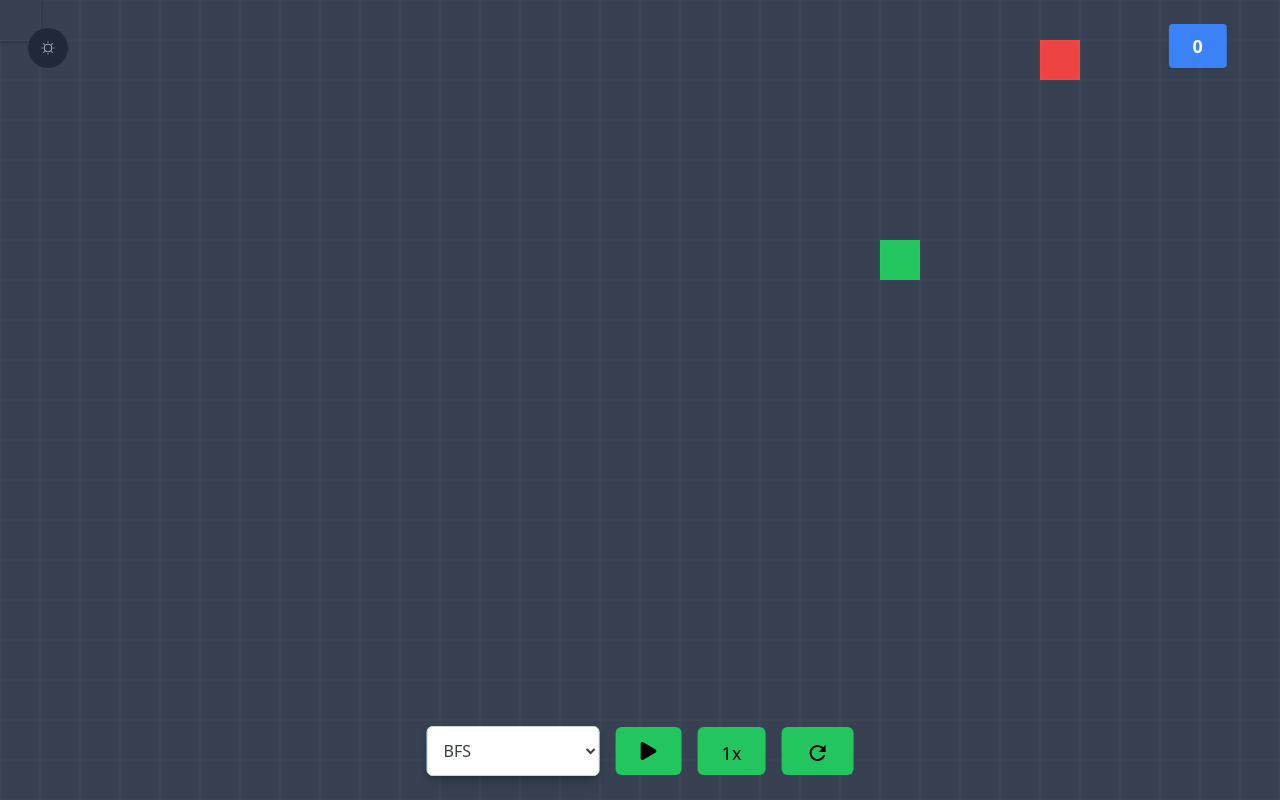
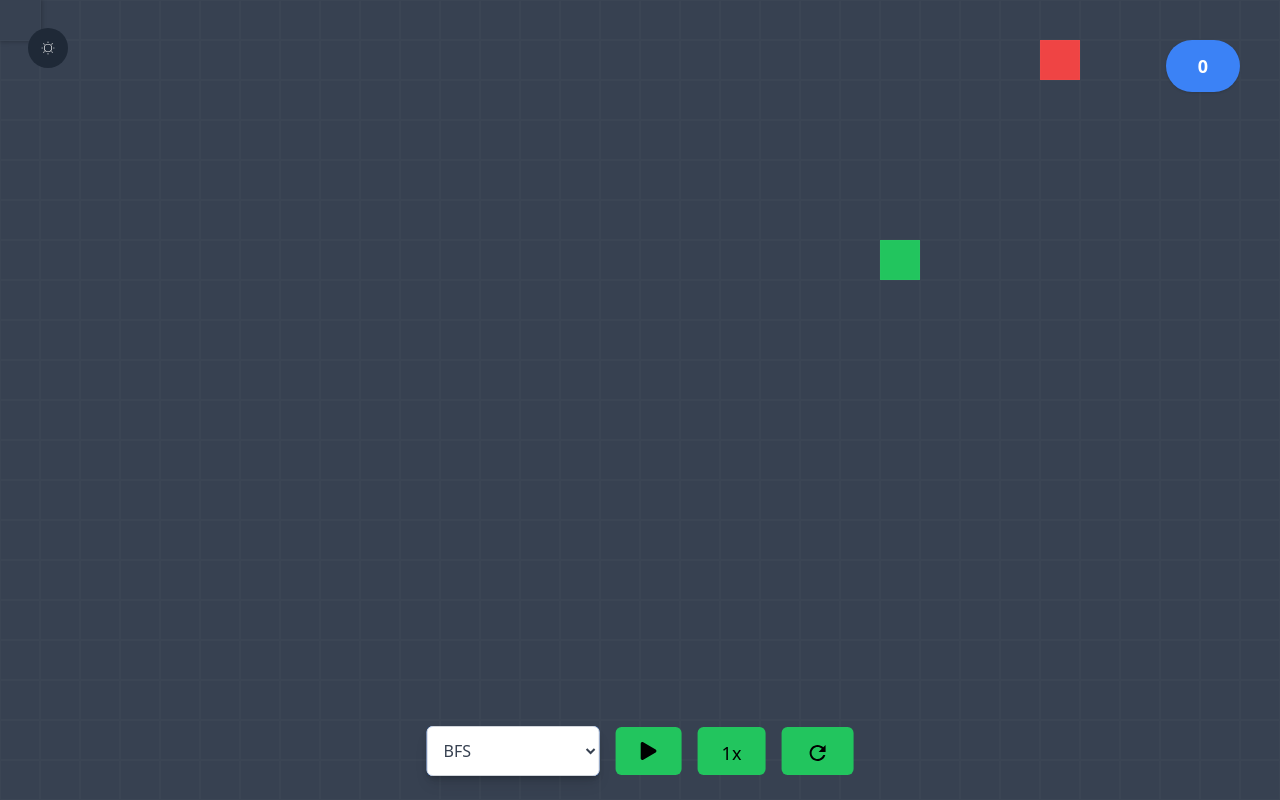
Before and after one commit to LGeoff31/Graphs, a React (Create React App) app: page / in a window 1280 px wide. Built offline with nearby package versions, Linux system fonts and the light colour scheme.

Commit message:
improve ui button

```diff
--- a/src/components/Board.js
+++ b/src/components/Board.js
@@ -1,6 +1,7 @@
 import React, { useState } from "react";
 import Node from "./Node";
 import LightMode from "./LightMode";
+import { CiPlay1 } from "react-icons/ci";
 
 const Board = ({
   gridDimensions,
@@ -115,7 +116,7 @@ const Board = ({
                     isStart ? "start" : isEnd ? "end" : "wall"
                   );
                 }}
-              />
+              ></Node>
             );
           }
           rows.push(
--- a/src/components/Homepage.js
+++ b/src/components/Homepage.js
@@ -199,8 +199,8 @@ const Homepage = () => {
           <RefreshIcon />
         </button>
       </div>
-      <div className="absolute top-6 right-6 transform -translate-x-1/2 flex gap-4 items-center">
-        <p className="text-lg font-bold text-white bg-blue-500 px-6 py-2 rounded shadow">
+      <div className="absolute top-6 right-6 p-4  bg-opacity-90  rounded-lg flex gap-4 items-center">
+        <p className="text-lg font-bold text-white bg-blue-500 px-8 py-3 rounded-full shadow">
           {visitedCount}
         </p>
       </div>
```
